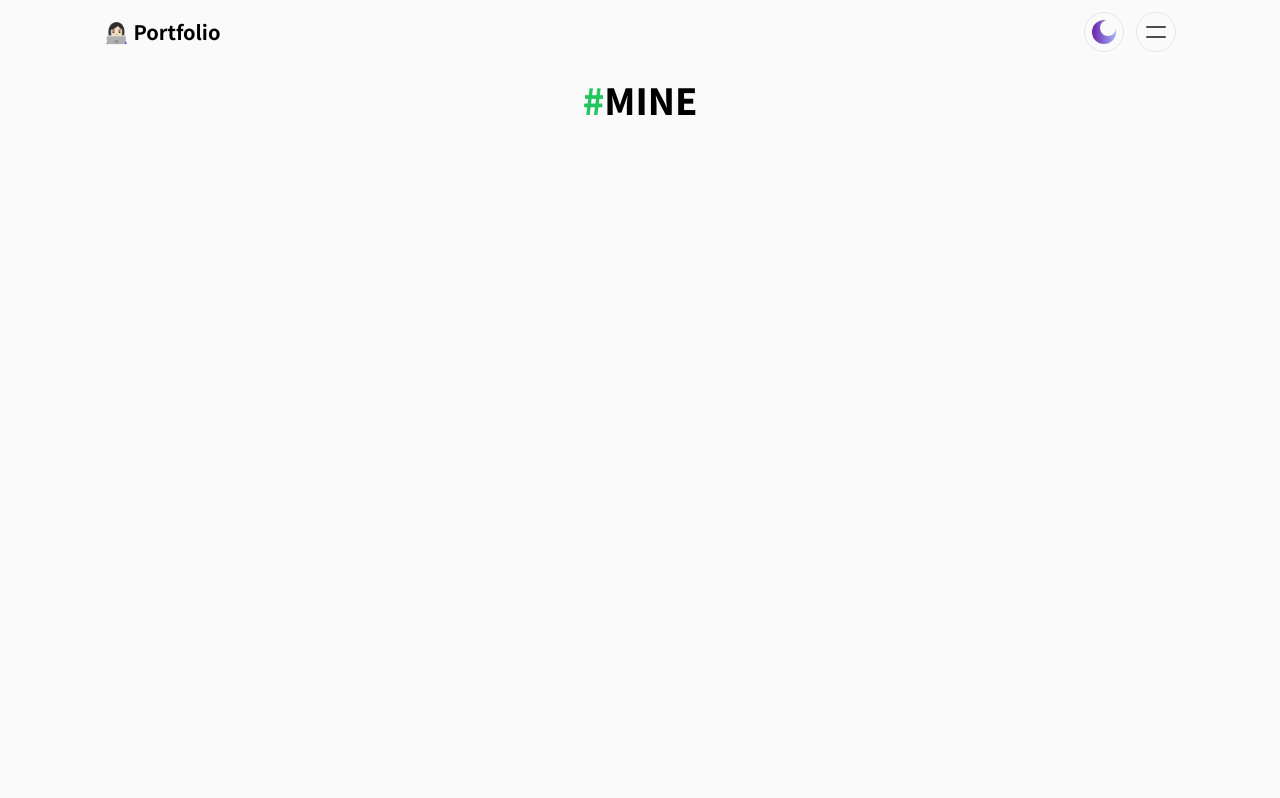
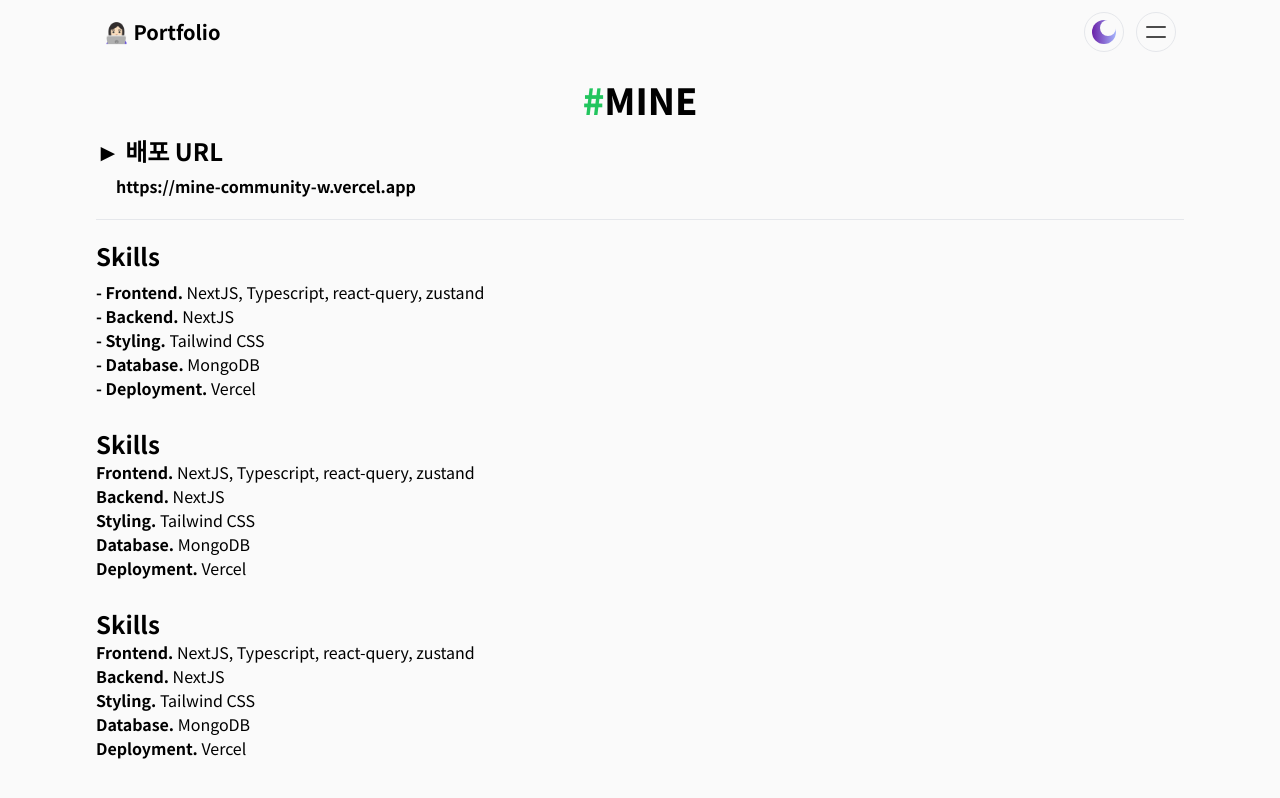
Before and after one commit to winternotseason/my-portfolio, a Next.js app: page /project/mine in a window 1280 px wide. Built offline with nearby package versions, Linux system fonts and the light colour scheme.

Commit message:
dark mode style

```diff
--- a/app/_component/SideMenu.tsx
+++ b/app/_component/SideMenu.tsx
@@ -14,7 +14,7 @@ const SideMenu = ({ isMenuOpen, setIsMenuOpen }: Props) => {
         <div className="fixed top-[63px] left-0 w-screen h-screen bg-black/20 z-40" />
       )}
       <div
-        className={`p-6  fixed z-50 w-full md:w-1/2 right-0 top-[63px] h-screen bg-primary transition-transform duration-300 ease-in-out ${
+        className={`p-6  fixed z-50 w-full md:w-1/2 right-0 top-[63px] h-screen bg-primary dark:bg-black transition-transform duration-300 ease-in-out ${
           isMenuOpen ? "translate-x-0" : "translate-x-full"
         }`}
       >
@@ -24,7 +24,7 @@ const SideMenu = ({ isMenuOpen, setIsMenuOpen }: Props) => {
               setIsMenuOpen(false);
             }}
             href="/home"
-            className="w-full rounded-lg font-semibold p-3 hover:bg-gray-200 transition-colors duration-200"
+            className="w-full rounded-lg font-semibold p-3 hover:bg-gray-200 dark:hover:text-black transition-colors duration-200"
           >
             About ME
           </Link>
@@ -34,7 +34,7 @@ const SideMenu = ({ isMenuOpen, setIsMenuOpen }: Props) => {
               setIsMenuOpen(false);
             }}
             href="/project"
-            className="w-full rounded-lg font-semibold p-3 hover:bg-gray-200 transition-colors duration-200"
+            className="w-full rounded-lg font-semibold p-3 hover:bg-gray-200 dark:hover:text-black transition-colors duration-200"
           >
             PROJECTS
           </Link>
@@ -43,8 +43,8 @@ const SideMenu = ({ isMenuOpen, setIsMenuOpen }: Props) => {
               onClick={() => {
                 setIsMenuOpen(false);
               }}
-              className="p-3 rounded-lg hover:bg-gray-200 transition-colors duration-200"
-              href="/"
+              className="p-3 rounded-lg hover:bg-gray-200 dark:hover:text-black transition-colors duration-200"
+              href="/project/mine"
             >
               MINE
             </Link>
@@ -52,7 +52,7 @@ const SideMenu = ({ isMenuOpen, setIsMenuOpen }: Props) => {
               onClick={() => {
                 setIsMenuOpen(false);
               }}
-              className="p-3 rounded-lg hover:bg-gray-200 transition-colors duration-200"
+              className="p-3 rounded-lg hover:bg-gray-200 dark:hover:text-black transition-colors duration-200"
               href="/"
             >
               MOVIE FINDER
@@ -61,7 +61,7 @@ const SideMenu = ({ isMenuOpen, setIsMenuOpen }: Props) => {
               onClick={() => {
                 setIsMenuOpen(false);
               }}
-              className="p-3 rounded-lg hover:bg-gray-200 transition-colors duration-200"
+              className="p-3 rounded-lg hover:bg-gray-200 dark:hover:text-black transition-colors duration-200"
               href="/"
             >
               PORTFOLIO
--- a/app/_component/header.tsx
+++ b/app/_component/header.tsx
@@ -5,15 +5,15 @@ import ThemeButton from "./ThemeButton";
 import SideMenu from "./SideMenu";
 
 const style =
-  "w-5 h-[2px] bg-black/70 rounded-xl transition-transform duration-300 ease-in-out";
+  "w-5 h-[2px] bg-black/70 rounded-xl transition-transform duration-300 ease-in-out dark:bg-white";
 
 const Header = () => {
   const [isMenuOpen, setIsMenuOpen] = useState(false);
   const [isDarkMode, setIsDarkMode] = useState(false);
   return (
-    <header className="fixed z-50 top-0 w-full  h-16 dark:bg-gray-700 flex justify-center items-center bg-primary">
+    <header className="fixed z-50 top-0 w-full h-16 dark:bg-black dark:shadow-lg dark:shadow-gray-800 flex justify-center items-center bg-primary transition-colors duration-200">
       <div className="w-full flex justify-between items-center px-6 max-w-[70rem]">
-        <h1 className="text-lg md:text-xl font-bold cursor-default dark:text-indigo-500">
+        <h1 className="text-lg md:text-xl font-bold cursor-default dark:text-white">
           👩🏻‍💻 Portfolio
         </h1>
         {/* toggle DarkMode */}
--- a/app/globals.css
+++ b/app/globals.css
@@ -11,9 +11,7 @@ body {
   overflow-x: hidden;
 }
 
-html {
-  background-color: #FAFAFA;
-}
+
 
 ::-webkit-scrollbar {
   display: none;
--- a/app/layout.tsx
+++ b/app/layout.tsx
@@ -6,7 +6,7 @@ import Provider from "./_component/Provider";
 import ThemeButton from "./_component/ThemeButton";
 
 const noto = Noto_Sans_KR({
-  weight: ["100", "300", "400", "500", "700", "800","900"],
+  weight: ["100", "300", "400", "500", "700", "800", "900"],
   subsets: ["latin"],
 });
 
@@ -29,16 +29,16 @@ export default function RootLayout({
 }>) {
   return (
     <html lang="en">
-      <body className={noto.className}>
-        <Provider>
+      <Provider>
+        <body className={`${noto.className} bg-primary dark:bg-black transition-colors duration-200`}>
           <Header />
           <div className="flex justify-center">
             <div className="w-full h-full pt-[63px] max-w-[70rem]">
               {children}
             </div>
           </div>
-        </Provider>
-      </body>
+        </body>{" "}
+      </Provider>
     </html>
   );
 }
--- a/app/project/mine/page.tsx
+++ b/app/project/mine/page.tsx
@@ -5,16 +5,84 @@ import React from "react";
 
 const Mine = () => {
   return (
-    <div className="w-full h-full flex justify-center items-center flex-col p-4">
+    <div className="w-full h-full flex justify-center flex-col p-4">
       {/* intro */}
       <h1 className="text-base md:text-4xl font-extrabold mb-2 md:mb-4 text-center">
         <span className="text-green-500">#</span>MINE
       </h1>
-      <div className="w-full">
-        {/* 배운점 자세하게 */}
-        {/* 트러블 슈팅 */}
+      <p className="text-base md:text-2xl font-medium md:font-semibold pb-5">
+        ► 배포 URL <br />
+        <Link
+          className="pl-5 mt-3 text-sm md:text-base "
+          href="https://mine-community-w.vercel.app"
+        >
+          https://mine-community-w.vercel.app
+        </Link>
+      </p>
+      <hr />
+      <div className="w-full pt-5 space-y-7 text-sm md:text-base">
+        <div>
+          <h3 className="text-base md:text-2xl font-medium md:font-semibold mb-2">
+            Skills
+          </h3>
+          <p>
+            <strong>- Frontend. </strong> NextJS, Typescript, react-query, zustand
+          </p>
+          <p>
+            <strong>- Backend. </strong> NextJS
+          </p>
+          <p>
+            <strong>- Styling. </strong>Tailwind CSS
+          </p>
+          <p>
+            <strong>- Database. </strong>MongoDB
+          </p>
+          <p>
+            <strong>- Deployment. </strong> Vercel
+          </p>
+        </div>
+
+        <div>
+          <h3 className="text-base md:text-2xl font-medium md:font-semibold">
+            Skills
+          </h3>
+          <p>
+            <strong>Frontend. </strong> NextJS, Typescript, react-query, zustand
+          </p>
+          <p>
+            <strong>Backend. </strong> NextJS
+          </p>
+          <p>
+            <strong>Styling. </strong>Tailwind CSS
+          </p>
+          <p>
+            <strong>Database. </strong>MongoDB
+          </p>
+          <p>
+            <strong>Deployment. </strong> Vercel
+          </p>
+        </div>
+        <div>
+          <h3 className="text-base md:text-2xl font-medium md:font-semibold">
+            Skills
+          </h3>
+          <p>
+            <strong>Frontend. </strong> NextJS, Typescript, react-query, zustand
+          </p>
+          <p>
+            <strong>Backend. </strong> NextJS
+          </p>
+          <p>
+            <strong>Styling. </strong>Tailwind CSS
+          </p>
+          <p>
+            <strong>Database. </strong>MongoDB
+          </p>
+          <p>
+            <strong>Deployment. </strong> Vercel
+          </p>
+        </div>
         {/* After Working */}
-         {/* 마무리 */}
       </div>
     </div>
   );
--- a/app/project/page.tsx
+++ b/app/project/page.tsx
@@ -5,9 +5,7 @@ import MovieFinderImages from "./_component/MovieFinderImages";
 const Project = () => {
   return (
     <div className="w-full h-full px-4 pt-2 md:px-10 md:py-7">
-      <p className="mt-5 font-light text-sm md:text-xl">
-        📑 PROJECTS
-      </p>
+      <p className="mt-5 font-light text-sm md:text-xl">📑 PROJECTS</p>
       {/* mine */}
       <div className="mt-8 flex flex-col space-y-1 border-[1px] border-dotted p-3 md:p-5 md:py-10 overflow-hidden">
         <h1 className="text-base md:text-4xl font-extrabold mb-2 md:mb-4 text-center">
@@ -16,7 +14,13 @@ const Project = () => {
         <div className="flex flex-col md:flex-row w-full items-center">
           <MineImages />
           <div className="w-full mt-5 md:mt-0md:w-1/2 text-sm md:text-base ml-4">
-            <p className="mt-2 mb-3 md:text-lg text-base">
+            <p className="pt-2">
+              <span className="font-semibold text-base md:text-lg">
+                프로젝트명
+              </span>{" "}
+              · #MINE
+            </p>
+            <p className="mt-2 mb-3 ">
               <span className="font-semibold text-green-600">
                 나만 알고 싶지 않은 맛집들을 공유
               </span>
@@ -85,14 +89,14 @@ const Project = () => {
             <div className="space-x-4">
               <Link
                 href="/project/mine"
-                className=" hover:bg-black/60 transition-colors duration-200 bg-black/70 w-fit text-white py-2 px-3 rounded-3xl text-xs md:text-sm md:py-2 md:px-3"
+                className="dark:bg-white dark:text-black mt-4 hover:bg-black/60 dark:hover:bg-white/80 transition-colors duration-200 self-end bg-black/70 w-fit text-white py-2 px-3 rounded-3xl text-xs md:text-base md:py-3 md:px-5"
               >
                 ► README
               </Link>
               <Link
                 href="https://mine-community-w.vercel.app/"
                 target="_blank"
-                className=" hover:bg-black/60 transition-colors duration-200 bg-black/70 w-fit text-white py-2 px-3 rounded-3xl text-xs md:text-sm md:py-2 md:px-3"
+                className="dark:bg-white dark:text-black mt-4 hover:bg-black/60 dark:hover:bg-white/80 transition-colors duration-200 self-end bg-black/70 w-fit text-white py-2 px-3 rounded-3xl text-xs md:text-base md:py-3 md:px-5"
               >
                 ► 배포사이트
               </Link>
```
Also changed, not shown: app/home/page.tsx (+7 -7 lines).
